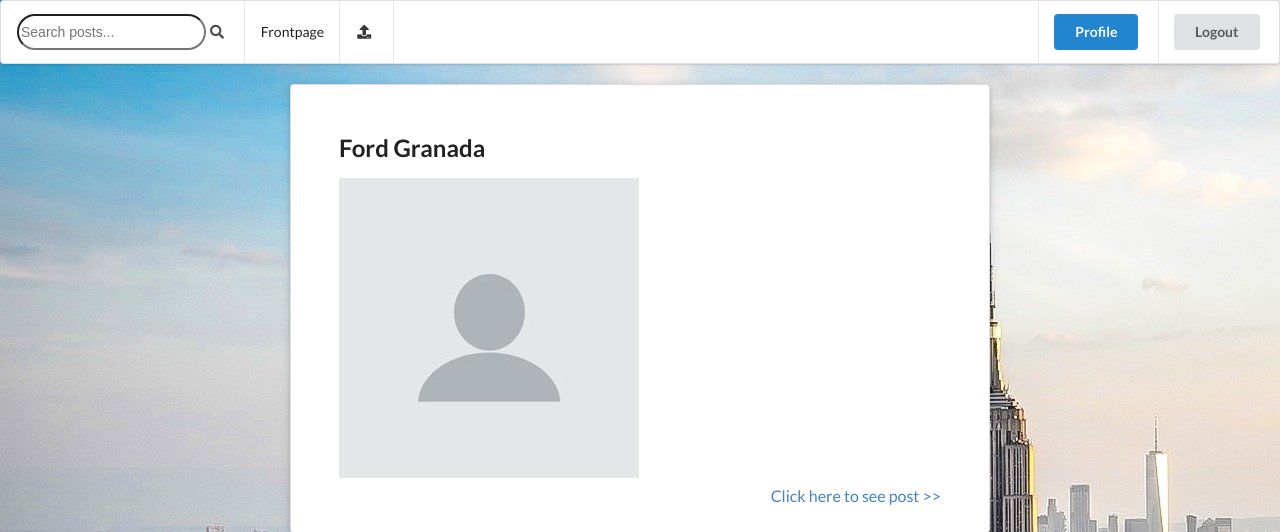
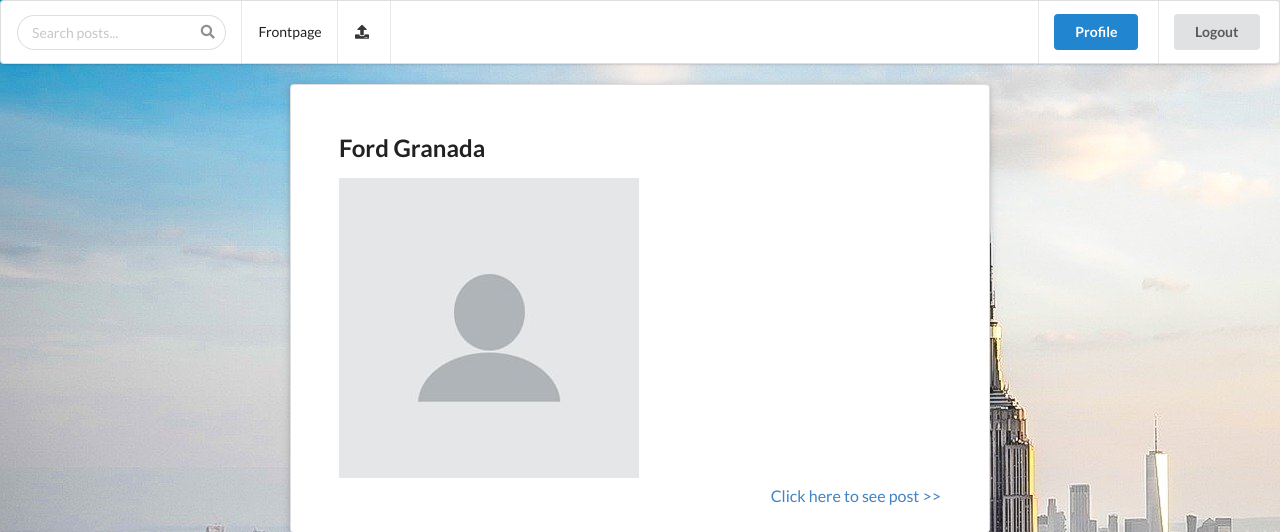
Before and after one commit to JoonasHeinonen/DjangoShare, a Django app: page /post/category/1 in a window 1280 px wide; the page is wider, and only the part inside the window is pictured. Shown: the top 532 px of that part. Run offline with Django 3.2, Linux system fonts and the light colour scheme; a user stored in the database is signed in; data comes from the database, SQL or seed files in the repository; both versions use the stored data as it was after the commit; some libraries are stand-ins or nearby versions.

Commit message:
Implemented footer. Stylished the search bar.

```diff
--- a/djangoshare/posts/static/posts/custom.css
+++ b/djangoshare/posts/static/posts/custom.css
@@ -10,9 +10,26 @@
     margin: 6em;
 }
 
+#site-footer {
+    bottom: 0;
+    margin: -1em;
+}
+
 #share-header {
     position: fixed;
     top: 0;
     width: 100%;
     z-index: 999;
 }
+
+input {
+    border-style: none;
+    border-width: 0px;
+    outline: none;
+    border-color: lightgrey;
+}
+
+.null-button {
+    background-color: none;
+    border: 0px;
+}
--- a/djangoshare/posts/templates/posts/base.html
+++ b/djangoshare/posts/templates/posts/base.html
@@ -13,9 +13,11 @@
         <div class="ui menu" id="share-header">
             <div class="ui category search item">
                 <div class="ui transparent icon input">
-                    <form name="myform" method="GET" action="{% url 'search' %}">
-                        <input name="q" class="prompt" type="text" placeholder="Search posts...">
-                        <i class="search link icon"></i>
+                    <form id="share-search-bar" name="myform" method="GET" action="{% url 'search' %}">
+                        <div class="ui icon input">
+                            <input name="q" class="prompt" type="text" placeholder="Search posts...">
+                            <i class="search link icon"></i>
+                        </div>
                     </form>
                 </div>
                 <div class="results"></div>
@@ -65,5 +67,19 @@
 
             {% endblock %}
         </div>
+        <div id="share-footer">
+            {% if user.is_authenticated %}
+                <div id="site-footer" class="ui inverted vertical footer segment"  style="background-color: grey;">
+                    <div class="ui container">
+                        You are logged in!
+                    </div>
+                </div>
+                {% endif %}
+            <div id="site-footer" class="ui inverted vertical footer segment">
+                <div class="ui container">
+                    DjangoShare 2020 (C) All rights reserved.
+                </div>
+            </div>
+        </div>
     </body>
 </html>
```
Also changed, not shown: djangoshare/db.sqlite3.
